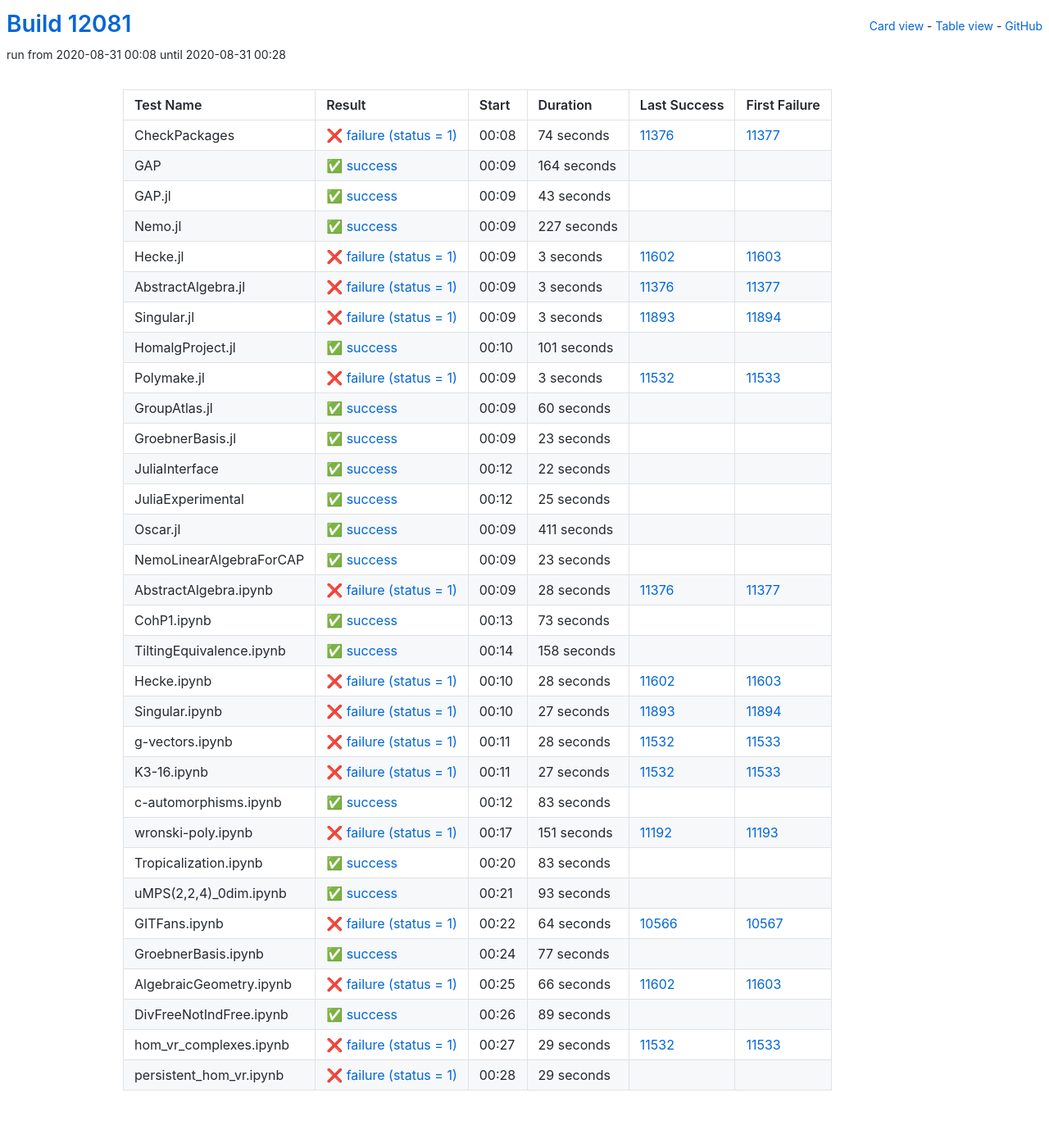
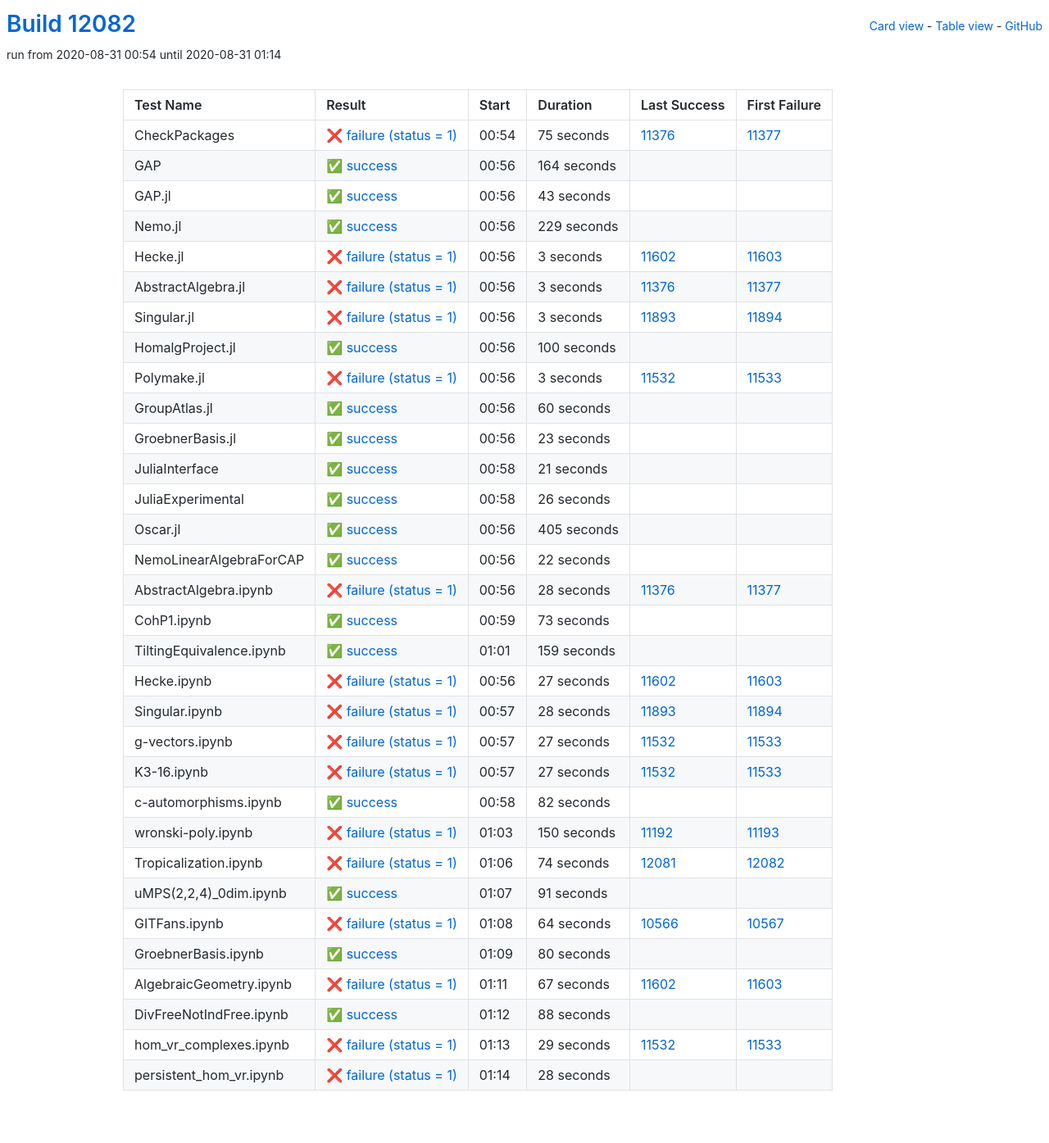
Before and after one commit to oscar-system/oscar-ci-status, a Jekyll site: the page built from table.html, in a window 1280 px wide. Shown: the whole page at 82% size. Built offline with Jekyll 4.4.1, drawn with Linux system fonts in a browser that asks for light colours.

Commit message:
Build #12082

```diff
--- a/_data/ci.yml
+++ b/_data/ci.yml
@@ -1,6 +1,6 @@
 ---
-build: 12081
-build_url: https://oscarci.mathematik.uni-kl.de/job/oscar/12081/
+build: 12082
+build_url: https://oscarci.mathematik.uni-kl.de/job/oscar/12082/
 job: oscar
 organization: oscar-system
 repo: oscar-ci-status
@@ -8,20 +8,20 @@
 tests:
 - name: CheckPackages
   id: checkpackages
-  log: https://oscarci.mathematik.uni-kl.de/job/oscar/12081/artifact/logs/build-12081/CheckPackages.log
-  start: 2020-08-31 00:08
+  log: https://oscarci.mathematik.uni-kl.de/job/oscar/12082/artifact/logs/build-12082/CheckPackages.log
+  start: 2020-08-31 00:54
   success: false
   exitcode: 1
   status: failure
-  duration: 74
+  duration: 75
   last_success: 11376
   last_success_url: https://oscarci.mathematik.uni-kl.de/job/oscar/11376/
   first_failure: 11377
   first_failure_url: https://oscarci.mathematik.uni-kl.de/job/oscar/11377/
 - name: GAP
   id: gap
-  log: https://oscarci.mathematik.uni-kl.de/job/oscar/12081/artifact/logs/build-12081/GAP.log
-  start: 2020-08-31 00:09
+  log: https://oscarci.mathematik.uni-kl.de/job/oscar/12082/artifact/logs/build-12082/GAP.log
+  start: 2020-08-31 00:56
   success: true
   exitcode: 0
   status: success
@@ -32,8 +32,8 @@
   first_failure_url:
 - name: GAP.jl
   id: gap-jl
-  log: https://oscarci.mathematik.uni-kl.de/job/oscar/12081/artifact/logs/build-12081/GAP.jl.log
-  start: 2020-08-31 00:09
+  log: https://oscarci.mathematik.uni-kl.de/job/oscar/12082/artifact/logs/build-12082/GAP.jl.log
+  start: 2020-08-31 00:56
   success: true
   exitcode: 0
   status: success
@@ -44,20 +44,20 @@
   first_failure_url:
 - name: Nemo.jl
   id: nemo-jl
-  log: https://oscarci.mathematik.uni-kl.de/job/oscar/12081/artifact/logs/build-12081/Nemo.jl.log
-  start: 2020-08-31 00:09
+  log: https://oscarci.mathematik.uni-kl.de/job/oscar/12082/artifact/logs/build-12082/Nemo.jl.log
+  start: 2020-08-31 00:56
   success: true
   exitcode: 0
   status: success
-  duration: 227
+  duration: 229
   last_success: false
   last_success_url:
   first_failure: false
   first_failure_url:
 - name: Hecke.jl
   id: hecke-jl
-  log: https://oscarci.mathematik.uni-kl.de/job/oscar/12081/artifact/logs/build-12081/Hecke.jl.log
-  start: 2020-08-31 00:09
+  log: https://oscarci.mathematik.uni-kl.de/job/oscar/12082/artifact/logs/build-12082/Hecke.jl.log
+  start: 2020-08-31 00:56
   success: false
   exitcode: 1
   status: failure
@@ -68,8 +68,8 @@
   first_failure_url: https://oscarci.mathematik.uni-kl.de/job/oscar/11603/
 - name: AbstractAlgebra.jl
   id: abstractalgebra-jl
-  log: https://oscarci.mathematik.uni-kl.de/job/oscar/12081/artifact/logs/build-12081/AbstractAlgebra.jl.log
-  start: 2020-08-31 00:09
+  log: https://oscarci.mathematik.uni-kl.de/job/oscar/12082/artifact/logs/build-12082/AbstractAlgebra.jl.log
+  start: 2020-08-31 00:56
   success: false
   exitcode: 1
   status: failure
@@ -80,8 +80,8 @@
   first_failure_url: https://oscarci.mathematik.uni-kl.de/job/oscar/11377/
 - name: Singular.jl
   id: singular-jl
-  log: https://oscarci.mathematik.uni-kl.de/job/oscar/12081/artifact/logs/build-12081/Singular.jl.log
-  start: 2020-08-31 00:09
+  log: https://oscarci.mathematik.uni-kl.de/job/oscar/12082/artifact/logs/build-12082/Singular.jl.log
+  start: 2020-08-31 00:56
   success: false
   exitcode: 1
   status: failure
@@ -92,20 +92,20 @@
   first_failure_url: https://oscarci.mathematik.uni-kl.de/job/oscar/11894/
 - name: HomalgProject.jl
   id: homalgproject-jl
-  log: https://oscarci.mathematik.uni-kl.de/job/oscar/12081/artifact/logs/build-12081/HomalgProject.jl.log
-  start: 2020-08-31 00:10
+  log: https://oscarci.mathematik.uni-kl.de/job/oscar/12082/artifact/logs/build-12082/HomalgProject.jl.log
+  start: 2020-08-31 00:56
   success: true
   exitcode: 0
   status: success
-  duration: 101
+  duration: 100
   last_success: false
   last_success_url:
   first_failure: false
   first_failure_url:
 - name: Polymake.jl
   id: polymake-jl
-  log: https://oscarci.mathematik.uni-kl.de/job/oscar/12081/artifact/logs/build-12081/Polymake.jl.log
-  start: 2020-08-31 00:09
+  log: https://oscarci.mathematik.uni-kl.de/job/oscar/12082/artifact/logs/build-12082/Polymake.jl.log
+  start: 2020-08-31 00:56
   success: false
   exitcode: 1
   status: failure
@@ -116,8 +116,8 @@
   first_failure_url: https://oscarci.mathematik.uni-kl.de/job/oscar/11533/
 - name: GroupAtlas.jl
   id: groupatlas-jl
-  log: https://oscarci.mathematik.uni-kl.de/job/oscar/12081/artifact/logs/build-12081/GroupAtlas.jl.log
-  start: 2020-08-31 00:09
+  log: https://oscarci.mathematik.uni-kl.de/job/oscar/12082/artifact/logs/build-12082/GroupAtlas.jl.log
+  start: 2020-08-31 00:56
   success: true
   exitcode: 0
   status: success
@@ -128,8 +128,8 @@
   first_failure_url:
 - name: GroebnerBasis.jl
   id: groebnerbasis-jl
-  log: https://oscarci.mathematik.uni-kl.de/job/oscar/12081/artifact/logs/build-12081/GroebnerBasis.jl.log
-  start: 2020-08-31 00:09
+  log: https://oscarci.mathematik.uni-kl.de/job/oscar/12082/artifact/logs/build-12082/GroebnerBasis.jl.log
+  start: 2020-08-31 00:56
   success: true
   exitcode: 0
   status: success
@@ -140,8 +140,44 @@
   first_failure_url:
 - name: JuliaInterface
   id: juliainterface
-  log: https://oscarci.mathematik.uni-kl.de/job/oscar/12081/artifact/logs/build-12081/JuliaInterface.log
-  start: 2020-08-31 00:12
+  log: https://oscarci.mathematik.uni-kl.de/job/oscar/12082/artifact/logs/build-12082/JuliaInterface.log
+  start: 2020-08-31 00:58
+  success: true
+  exitcode: 0
+  status: success
+  duration: 21
+  last_success: false
+  last_success_url:
+  first_failure: false
+  first_failure_url:
+- name: JuliaExperimental
+  id: juliaexperimental
+  log: https://oscarci.mathematik.uni-kl.de/job/oscar/12082/artifact/logs/build-12082/JuliaExperimental.log
+  start: 2020-08-31 00:58
+  success: true
+  exitcode: 0
+  status: success
+  duration: 26
+  last_success: false
+  last_success_url:
+  first_failure: false
+  first_failure_url:
+- name: Oscar.jl
+  id: oscar-jl
+  log: https://oscarci.mathematik.uni-kl.de/job/oscar/12082/artifact/logs/build-12082/Oscar.jl.log
+  start: 2020-08-31 00:56
+  success: true
+  exitcode: 0
+  status: success
+  duration: 405
+  last_success: false
+  last_success_url:
+  first_failure: false
+  first_failure_url:
+- name: NemoLinearAlgebraForCAP
+  id: nemolinearalgebraforcap
+  log: https://oscarci.mathematik.uni-kl.de/job/oscar/12082/artifact/logs/build-12082/NemoLinearAlgebraForCAP.log
+  start: 2020-08-31 00:56
   success: true
   exitcode: 0
   status: success
@@ -150,46 +186,10 @@
   last_success_url:
   first_failure: false
   first_failure_url:
-- name: JuliaExperimental
-  id: juliaexperimental
-  log: https://oscarci.mathematik.uni-kl.de/job/oscar/12081/artifact/logs/build-12081/JuliaExperimental.log
-  start: 2020-08-31 00:12
-  success: true
-  exitcode: 0
-  status: success
-  duration: 25
-  last_success: false
-  last_success_url:
-  first_failure: false
-  first_failure_url:
-- name: Oscar.jl
-  id: oscar-jl
-  log: https://oscarci.mathematik.uni-kl.de/job/oscar/12081/artifact/logs/build-12081/Oscar.jl.log
-  start: 2020-08-31 00:09
-  success: true
-  exitcode: 0
-  status: success
-  duration: 411
-  last_success: false
-  last_success_url:
-  first_failure: false
-  first_failure_url:
-- name: NemoLinearAlgebraForCAP
-  id: nemolinearalgebraforcap
-  log: https://oscarci.mathematik.uni-kl.de/job/oscar/12081/artifact/logs/build-12081/NemoLinearAlgebraForCAP.log
-  start: 2020-08-31 00:09
-  success: true
-  exitcode: 0
-  status: success
-  duration: 23
-  last_success: false
-  last_success_url:
-  first_failure: false
-  first_failure_url:
 - name: AbstractAlgebra.ipynb
   id: abstractalgebra-ipynb
-  log: https://oscarci.mathematik.uni-kl.de/job/oscar/12081/artifact/logs/build-12081/AbstractAlgebra.ipynb.log
-  start: 2020-08-31 00:09
+  log: https://oscarci.mathematik.uni-kl.de/job/oscar/12082/artifact/logs/build-12082/AbstractAlgebra.ipynb.log
+  start: 2020-08-31 00:56
   success: false
   exitcode: 1
   status: failure
@@ -200,8 +200,8 @@
   first_failure_url: https://oscarci.mathematik.uni-kl.de/job/oscar/11377/
 - name: CohP1.ipynb
   id: cohp1-ipynb
-  log: https://oscarci.mathematik.uni-kl.de/job/oscar/12081/artifact/logs/build-12081/CohP1.ipynb.log
-  start: 2020-08-31 00:13
+  log: https://oscarci.mathematik.uni-kl.de/job/oscar/12082/artifact/logs/build-12082/CohP1.ipynb.log
+  start: 2020-08-31 00:59
   success: true
   exitcode: 0
   status: success
@@ -212,56 +212,56 @@
   first_failure_url:
 - name: TiltingEquivalence.ipynb
   id: tiltingequivalence-ipynb
-  log: https://oscarci.mathematik.uni-kl.de/job/oscar/12081/artifact/logs/build-12081/TiltingEquivalence.ipynb.log
-  start: 2020-08-31 00:14
+  log: https://oscarci.mathematik.uni-kl.de/job/oscar/12082/artifact/logs/build-12082/TiltingEquivalence.ipynb.log
+  start: 2020-08-31 01:01
   success: true
   exitcode: 0
   status: success
-  duration: 158
+  duration: 159
   last_success: false
   last_success_url:
   first_failure: false
   first_failure_url:
 - name: Hecke.ipynb
   id: hecke-ipynb
-  log: https://oscarci.mathematik.uni-kl.de/job/oscar/12081/artifact/logs/build-12081/Hecke.ipynb.log
-  start: 2020-08-31 00:10
+  log: https://oscarci.mathematik.uni-kl.de/job/oscar/12082/artifact/logs/build-12082/Hecke.ipynb.log
+  start: 2020-08-31 00:56
   success: false
   exitcode: 1
   status: failure
-  duration: 28
+  duration: 27
   last_success: 11602
   last_success_url: https://oscarci.mathematik.uni-kl.de/job/oscar/11602/
   first_failure: 11603
   first_failure_url: https://oscarci.mathematik.uni-kl.de/job/oscar/11603/
 - name: Singular.ipynb
   id: singular-ipynb
-  log: https://oscarci.mathematik.uni-kl.de/job/oscar/12081/artifact/logs/build-12081/Singular.ipynb.log
-  start: 2020-08-31 00:10
+  log: https://oscarci.mathematik.uni-kl.de/job/oscar/12082/artifact/logs/build-12082/Singular.ipynb.log
+  start: 2020-08-31 00:57
   success: false
   exitcode: 1
   status: failure
-  duration: 27
+  duration: 28
   last_success: 11893
   last_success_url: https://oscarci.mathematik.uni-kl.de/job/oscar/11893/
   first_failure: 11894
   first_failure_url: https://oscarci.mathematik.uni-kl.de/job/oscar/11894/
 - name: g-vectors.ipynb
   id: g-vectors-ipynb
-  log: https://oscarci.mathematik.uni-kl.de/job/oscar/12081/artifact/logs/build-12081/g-vectors.ipynb.log
-  start: 2020-08-31 00:11
+  log: https://oscarci.mathematik.uni-kl.de/job/oscar/12082/artifact/logs/build-12082/g-vectors.ipynb.log
+  start: 2020-08-31 00:57
   success: false
   exitcode: 1
   status: failure
-  duration: 28
+  duration: 27
   last_success: 11532
   last_success_url: https://oscarci.mathematik.uni-kl.de/job/oscar/11532/
   first_failure: 11533
   first_failure_url: https://oscarci.mathematik.uni-kl.de/job/oscar/11533/
 - name: K3-16.ipynb
   id: k3-16-ipynb
-  log: https://oscarci.mathematik.uni-kl.de/job/oscar/12081/artifact/logs/build-12081/K3-16.ipynb.log
-  start: 2020-08-31 00:11
+  log: https://oscarci.mathematik.uni-kl.de/job/oscar/12082/artifact/logs/build-12082/K3-16.ipynb.log
+  start: 2020-08-31 00:57
   success: false
   exitcode: 1
   status: failure
@@ -272,56 +272,56 @@
   first_failure_url: https://oscarci.mathematik.uni-kl.de/job/oscar/11533/
 - name: c-automorphisms.ipynb
   id: c-automorphisms-ipynb
-  log: https://oscarci.mathematik.uni-kl.de/job/oscar/12081/artifact/logs/build-12081/c-automorphisms.ipynb.log
-  start: 2020-08-31 00:12
+  log: https://oscarci.mathematik.uni-kl.de/job/oscar/12082/artifact/logs/build-12082/c-automorphisms.ipynb.log
+  start: 2020-08-31 00:58
   success: true
   exitcode: 0
   status: success
-  duration: 83
+  duration: 82
   last_success: false
   last_success_url:
   first_failure: false
   first_failure_url:
 - name: wronski-poly.ipynb
   id: wronski-poly-ipynb
-  log: https://oscarci.mathematik.uni-kl.de/job/oscar/12081/artifact/logs/build-12081/wronski-poly.ipynb.log
-  start: 2020-08-31 00:17
+  log: https://oscarci.mathematik.uni-kl.de/job/oscar/12082/artifact/logs/build-12082/wronski-poly.ipynb.log
+  start: 2020-08-31 01:03
   success: false
   exitcode: 1
   status: failure
-  duration: 151
+  duration: 150
   last_success: 11192
   last_success_url: https://oscarci.mathematik.uni-kl.de/job/oscar/11192/
   first_failure: 11193
   first_failure_url: https://oscarci.mathematik.uni-kl.de/job/oscar/11193/
 - name: Tropicalization.ipynb
   id: tropicalization-ipynb
-  log: https://oscarci.mathematik.uni-kl.de/job/oscar/12081/artifact/logs/build-12081/Tropicalization.ipynb.log
-  start: 2020-08-31 00:20
+  log: https://oscarci.mathematik.uni-kl.de/job/oscar/12082/artifact/logs/build-12082/Tropicalization.ipynb.log
+  start: 2020-08-31 01:06
+  success: false
+  exitcode: 1
+  status: failure
+  duration: 74
+  last_success: 12081
+  last_success_url: https://oscarci.mathematik.uni-kl.de/job/oscar/12081/
+  first_failure: 12082
+  first_failure_url: https://oscarci.mathematik.uni-kl.de/job/oscar/12082/
+- name: uMPS(2,2,4)_0dim.ipynb
+  id: umps-2-2-4-0dim-ipynb
+  log: https://oscarci.mathematik.uni-kl.de/job/oscar/12082/artifact/logs/build-12082/uMPS-2-2-4-_0dim.ipynb.log
+  start: 2020-08-31 01:07
   success: true
   exitcode: 0
   status: success
-  duration: 83
-  last_success: false
-  last_success_url:
-  first_failure: false
-  first_failure_url:
-- name: uMPS(2,2,4)_0dim.ipynb
-  id: umps-2-2-4-0dim-ipynb
-  log: https://oscarci.mathematik.uni-kl.de/job/oscar/12081/artifact/logs/build-12081/uMPS-2-2-4-_0dim.ipynb.log
-  start: 2020-08-31 00:21
-  success: true
-  exitcode: 0
-  status: success
-  duration: 93
+  duration: 91
   last_success: false
   last_success_url:
   first_failure: false
   first_failure_url:
 - name: GITFans.ipynb
   id: gitfans-ipynb
-  log: https://oscarci.mathematik.uni-kl.de/job/oscar/12081/artifact/logs/build-12081/GITFans.ipynb.log
-  start: 2020-08-31 00:22
+  log: https://oscarci.mathematik.uni-kl.de/job/oscar/12082/artifact/logs/build-12082/GITFans.ipynb.log
+  start: 2020-08-31 01:08
   success: false
   exitcode: 1
   status: failure
@@ -332,44 +332,44 @@
   first_failure_url: https://oscarci.mathematik.uni-kl.de/job/oscar/10567/
 - name: GroebnerBasis.ipynb
   id: groebnerbasis-ipynb
-  log: https://oscarci.mathematik.uni-kl.de/job/oscar/12081/artifact/logs/build-12081/GroebnerBasis.ipynb.log
-  start: 2020-08-31 00:24
+  log: https://oscarci.mathematik.uni-kl.de/job/oscar/12082/artifact/logs/build-12082/GroebnerBasis.ipynb.log
+  start: 2020-08-31 01:09
   success: true
   exitcode: 0
   status: success
-  duration: 77
+  duration: 80
   last_success: false
   last_success_url:
   first_failure: false
   first_failure_url:
 - name: AlgebraicGeometry.ipynb
   id: algebraicgeometry-ipynb
-  log: https://oscarci.mathematik.uni-kl.de/job/oscar/12081/artifact/logs/build-12081/AlgebraicGeometry.ipynb.log
-  start: 2020-08-31 00:25
+  log: https://oscarci.mathematik.uni-kl.de/job/oscar/12082/artifact/logs/build-12082/AlgebraicGeometry.ipynb.log
+  start: 2020-08-31 01:11
   success: false
   exitcode: 1
   status: failure
-  duration: 66
+  duration: 67
   last_success: 11602
   last_success_url: https://oscarci.mathematik.uni-kl.de/job/oscar/11602/
   first_failure: 11603
   first_failure_url: https://oscarci.mathematik.uni-kl.de/job/oscar/11603/
 - name: DivFreeNotIndFree.ipynb
   id: divfreenotindfree-ipynb
-  log: https://oscarci.mathematik.uni-kl.de/job/oscar/12081/artifact/logs/build-12081/DivFreeNotIndFree.ipynb.log
-  start: 2020-08-31 00:26
+  log: https://oscarci.mathematik.uni-kl.de/job/oscar/12082/artifact/logs/build-12082/DivFreeNotIndFree.ipynb.log
+  start: 2020-08-31 01:12
   success: true
   exitcode: 0
   status: success
-  duration: 89
+  duration: 88
   last_success: false
   last_success_url:
   first_failure: false
   first_failure_url:
 - name: hom_vr_complexes.ipynb
   id: hom-vr-complexes-ipynb
-  log: https://oscarci.mathematik.uni-kl.de/job/oscar/12081/artifact/logs/build-12081/hom_vr_complexes.ipynb.log
-  start: 2020-08-31 00:27
+  log: https://oscarci.mathematik.uni-kl.de/job/oscar/12082/artifact/logs/build-12082/hom_vr_complexes.ipynb.log
+  start: 2020-08-31 01:13
   success: false
   exitcode: 1
   status: failure
@@ -380,12 +380,12 @@
   first_failure_url: https://oscarci.mathematik.uni-kl.de/job/oscar/11533/
 - name: persistent_hom_vr.ipynb
   id: persistent-hom-vr-ipynb
-  log: https://oscarci.mathematik.uni-kl.de/job/oscar/12081/artifact/logs/build-12081/persistent_hom_vr.ipynb.log
-  start: 2020-08-31 00:28
+  log: https://oscarci.mathematik.uni-kl.de/job/oscar/12082/artifact/logs/build-12082/persistent_hom_vr.ipynb.log
+  start: 2020-08-31 01:14
   success: false
   exitcode: 1
   status: failure
-  duration: 29
+  duration: 28
   last_success: false
   last_success_url:
   first_failure: false
```
Also changed, not shown: README.md.
